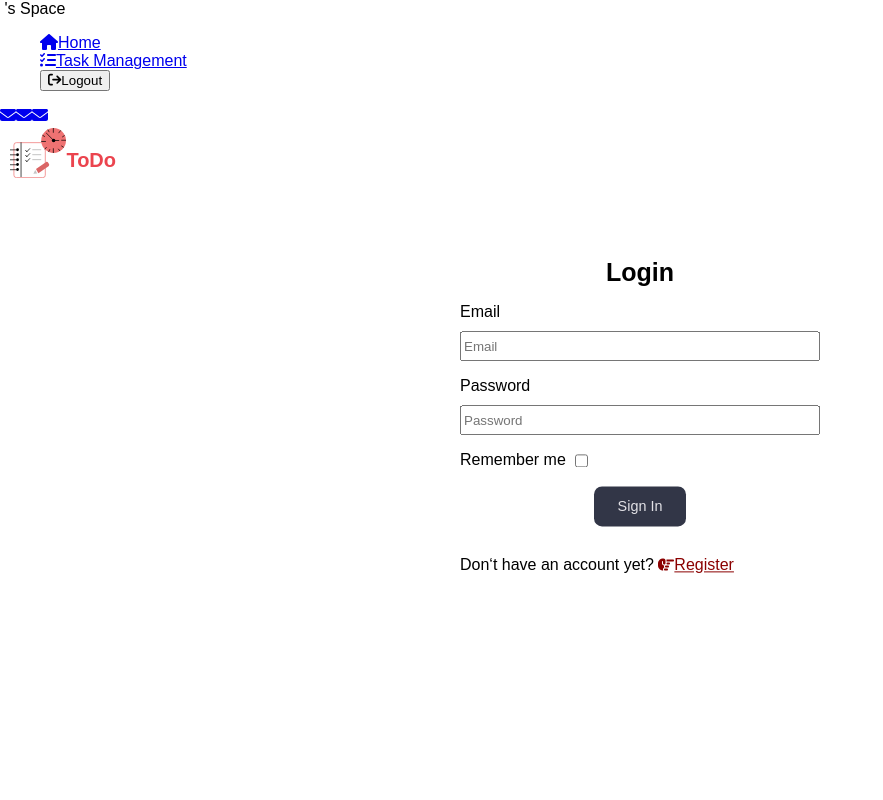
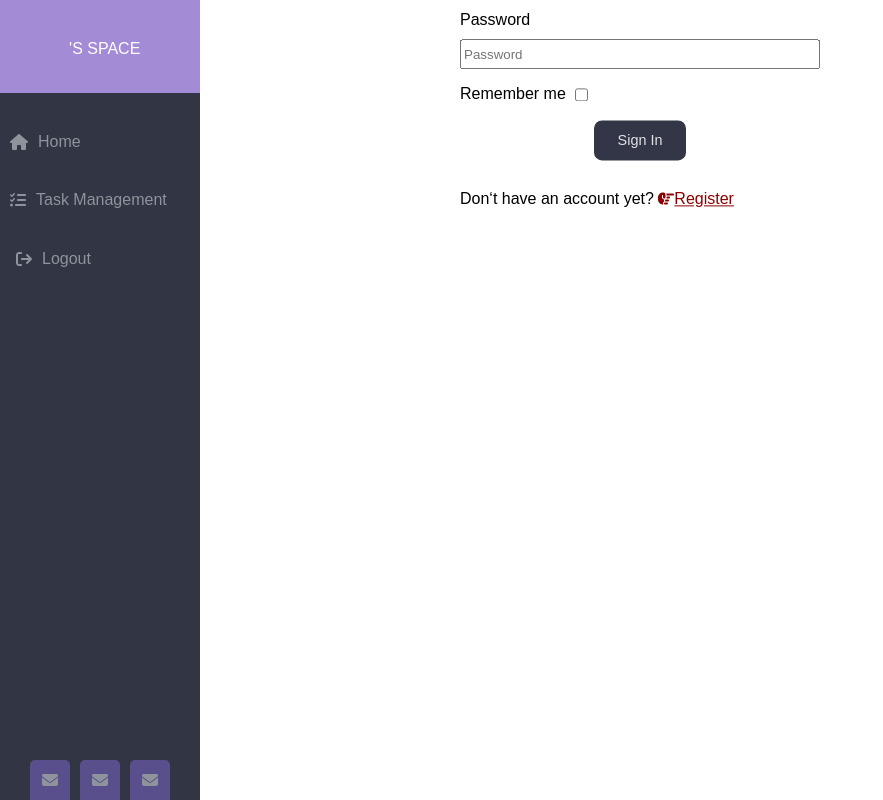
Before and after one commit to Deehas/flask-react-ui, a React (Create React App) app: page /tasks in a window 1280 px wide. Shown: the whole page, without its empty margins (0-883 px from the left). Built offline with nearby package versions, Linux system fonts and the light colour scheme.

Commit message:
update: add task route

```diff
--- a/src/AppContext.js
+++ b/src/AppContext.js
@@ -9,6 +9,7 @@ import HomePage from "./components/Homepage";
 import Header from "./components/Header";
 import Sidebar from "./components/Sidebar";
 import useToken from "./components/useToken";
+import TasksPage from "./components/Tasks";
 
 function AppContext() {
   const { token, removeToken, setToken } = useToken();
@@ -16,7 +17,13 @@ function AppContext() {
   const { pathname } = location;
 
   return (
-    <div className="App">
+    <div
+      className={
+        pathname !== "/" && pathname !== "/login" && pathname !== "/register"
+          ? "wrapper"
+          : "App"
+      }
+    >
       {pathname !== "/" &&
         pathname !== "/login" &&
         pathname !== "/register" && <Sidebar token={removeToken} />}
@@ -41,6 +48,11 @@ function AppContext() {
               path="/register"
               element={<Register token={token} setToken={setToken} />}
             ></Route>
+            <Route
+              exact
+              path="/tasks"
+              element={<TasksPage token={token} setToken={setToken} />}
+            ></Route>
           </Routes>
         </>
       )}
```
